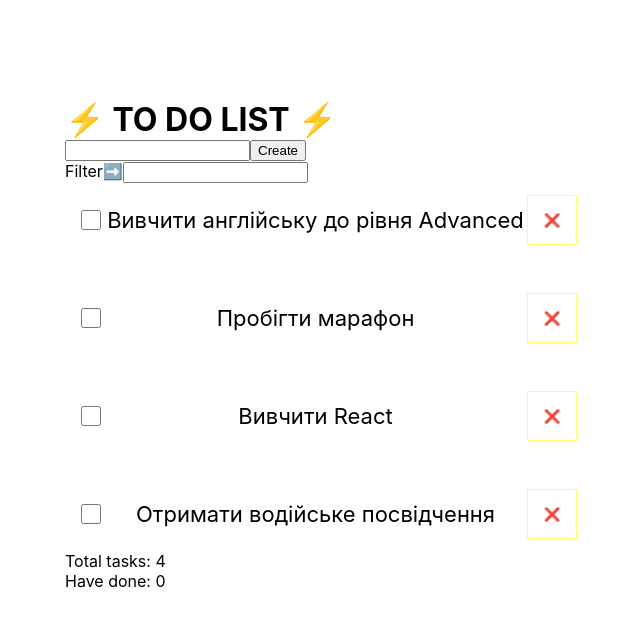
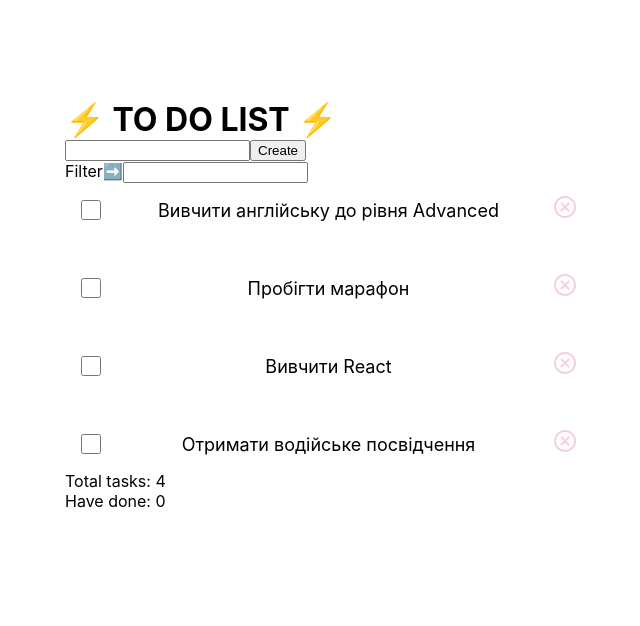
Before and after one commit to YuliiaMay/to-do-list, a React (Create React App) app: page / in a window 1280 px wide. Shown: the top 626 px of the page, without its empty margins (35-675 px from the left). Built offline with nearby package versions, Linux system fonts and the light colour scheme.

Commit message:
refactoring task

```diff
--- a/package.json
+++ b/package.json
@@ -10,6 +10,7 @@
     "nanoid": "^4.0.1",
     "react": "^18.1.0",
     "react-dom": "^18.1.0",
+    "react-icons": "^4.8.0",
     "react-scripts": "5.0.1",
     "styled-components": "^5.3.9",
     "web-vitals": "^2.1.3"
--- a/src/components/App.jsx
+++ b/src/components/App.jsx
@@ -19,6 +19,22 @@ export class App extends Component {
     ],
     filter: '',
     // haveDone: [],
+  }
+
+
+  componentDidMount() {
+    const tasks = localStorage.getItem(TASKS_KEY);
+    const parsedTasks = JSON.parse(tasks);
+
+    if (parsedTasks) {
+      this.setState({ tasks: parsedTasks });
+    }
+  }
+
+  componentDidUpdate(prevProps, prevState) {
+    if (prevState.tasks !== this.state.tasks) {
+      localStorage.setItem(TASKS_KEY, JSON.stringify(this.state.tasks))
+    }
   }
 
   addTask = (text) => {
@@ -76,21 +92,6 @@ export class App extends Component {
     return tasks.reduce((total, task) => (task.completed ? total + 1 : total), 0)
   }
 
-  componentDidMount() {
-    const tasks = localStorage.getItem(TASKS_KEY);
-    const parsedTasks = JSON.parse(tasks);
-
-    if (parsedTasks) {
-      this.setState({ tasks: parsedTasks });
-    }
-  }
-
-  componentDidUpdate(prevProps, prevState) {
-    if (prevState.tasks !== this.state.tasks) {
-      localStorage.setItem(TASKS_KEY, JSON.stringify(this.state.tasks))
-    }
-  }
-
 
   render() {
     const { tasks, filter } = this.state;
--- a/src/components/Statistics/Statistics.styled.js
+++ b/src/components/Statistics/Statistics.styled.js
@@ -0,0 +1 @@
+import styled from "styled-components";
--- /dev/null
+++ b/src/components/Task/Task.jsx
@@ -0,0 +1,17 @@
+import React from "react";
+import { CgCloseO } from "react-icons/cg";
+import { Checkbox, TextTask, RemoveBtn } from "./Task.styled";
+
+const Task = ({text, completed, toggleCompleted, deleteTask }) => (
+        <>
+            <Checkbox
+                type="checkbox"
+                checked={completed}
+                onChange={toggleCompleted}
+            />
+            <TextTask>{text}</TextTask>
+            <RemoveBtn type="button" onClick={deleteTask}><CgCloseO /></RemoveBtn>
+        </>
+)
+
+export default Task;
--- /dev/null
+++ b/src/components/Task/Task.styled.js
@@ -0,0 +1,37 @@
+import styled from "styled-components";
+
+export const DoneBtn = styled.button`
+    background-color: transparent;
+    border: 1px solid #3FF101;
+    width: 50px;
+    height: 50px;
+    cursor: pointer;
+
+    &:hover {
+        border: 5px solid #3FF101;
+        font-size: 20px;
+    }
+`;
+
+export const RemoveBtn = styled.button`
+    background-color: transparent;
+    padding: 0;
+    cursor: pointer;
+    border: none;
+    font-size: 24px;
+    color: #F7CEDC;
+
+    &:hover {
+        color: #0070A0;
+    }
+`;
+
+export const TextTask = styled.p`
+    font-size: 18px;
+    text-align: left;
+`;
+
+export const Checkbox = styled.input`
+    width: 20px;
+    height: 20px;
+`
--- /dev/null
+++ b/src/components/Task/index.js
@@ -0,0 +1 @@
+export { default } from './Task';
--- a/src/components/ToDoList/ToDoList.jsx
+++ b/src/components/ToDoList/ToDoList.jsx
@@ -1,6 +1,6 @@
 import React from "react";
-import { ToDoItem, ToDoItems, RemoveBtn, Task, Checkbox } from "./ToDoList.styled";
-
+import { ToDoItem, ToDoItems } from "./ToDoList.styled";
+import Task from "components/Task";
 
 const ToDoList = ({tasks, onDeleteTask, onToggleCompleted}) => (
     <ToDoItems>
@@ -8,13 +8,12 @@ const ToDoList = ({tasks, onDeleteTask, onToggleCompleted}) => (
             tasks.map(({ id, text, completed }) => {
                 return (
                     <ToDoItem key={id} complited={completed}>
-                        <Checkbox
-                            type="checkbox"
-                            checked={completed}
-                            onChange={() => onToggleCompleted(id)}
+                        <Task
+                            text={text}
+                            completed={completed}
+                            toggleCompleted={() => onToggleCompleted(id)}
+                            deleteTask={() => onDeleteTask(id)}
                         />
-                        <Task>{text}</Task>
-                        <RemoveBtn type="button" onClick={() => onDeleteTask(id)}>❌</RemoveBtn>
 
                     </ToDoItem>
                 )
--- a/src/components/ToDoList/ToDoList.styled.js
+++ b/src/components/ToDoList/ToDoList.styled.js
@@ -25,38 +25,3 @@ export const ToDoItem = styled.li`
         border: 1px solid #000000;
     }
 `
-
-export const DoneBtn = styled.button`
-    background-color: transparent;
-    border: 1px solid #3FF101;
-    width: 50px;
-    height: 50px;
-    cursor: pointer;
-
-    &:hover {
-        border: 5px solid #3FF101;
-        font-size: 20px;
-    }
-`;
-
-export const RemoveBtn = styled.button`
-    background-color: transparent;
-    border: 1px solid #FCFF75;
-    width: 50px;
-    height: 50px;
-    cursor: pointer;
-
-    &:hover {
-        border: 5px solid #FE0B24;
-        font-size: 20px;
-    }
-`;
-
-export const Task = styled.p`
-    text-align: left;
-`;
-
-export const Checkbox = styled.input`
-    width: 20px;
-    height: 20px;
-`
```
Also changed, not shown: 1 other file (tests, documents, lock files or other folders).
